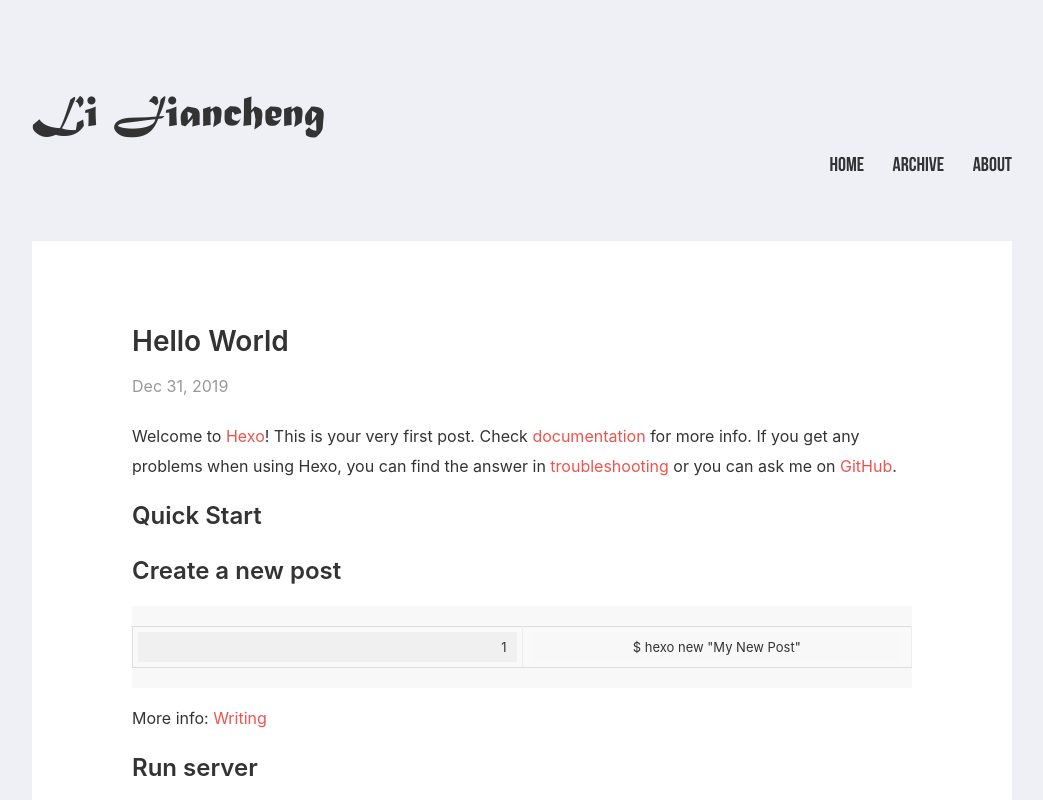
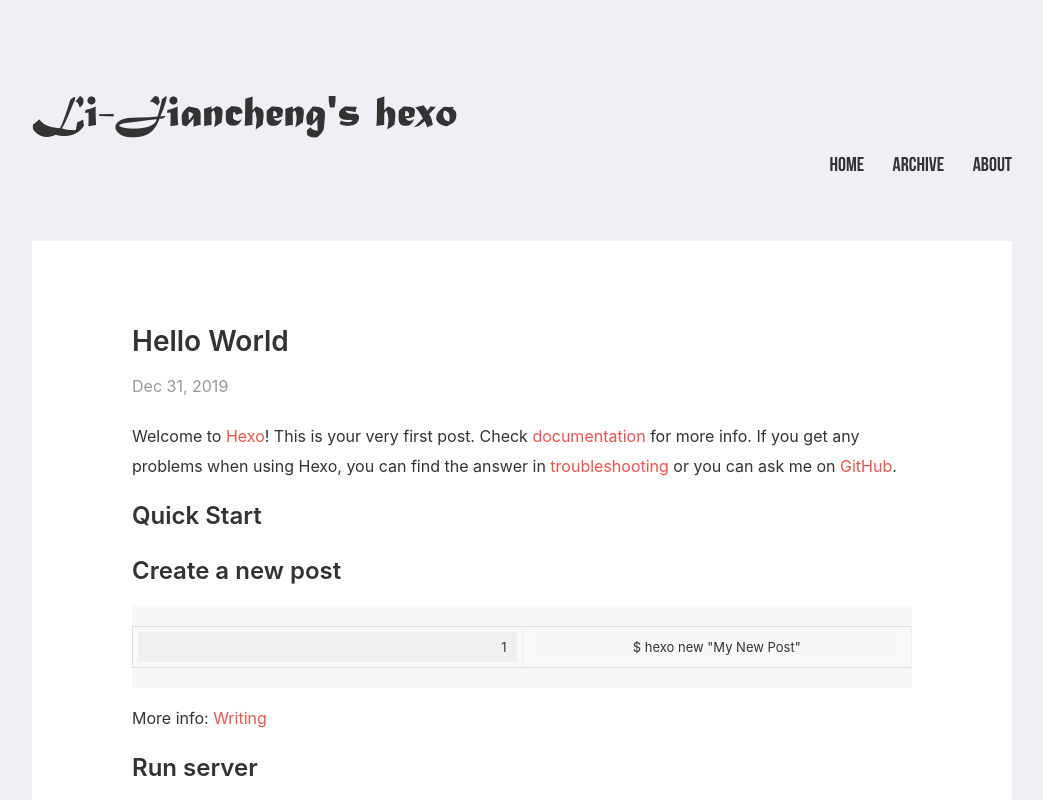
Before and after one commit to jc-Liiiii/li-jiancheng.github.io, a plain HTML site: page 2019/12/31/hello-world/index.html in a window 1280 px wide. Shown: the top 800 px of the page, without its empty margins (118-1161 px from the left). Drawn offline with nearby package versions, Linux system fonts and the light colour scheme; some icons are missing; a web font is replaced by a local one.

Commit message:
Site updated: 2020-01-04 14:54:12

```diff
--- a/2019/12/31/hello-world/index.html
+++ b/2019/12/31/hello-world/index.html
@@ -40,7 +40,7 @@
   <div id="container">
     <nav id="nav">
   <header class="header">
-    <a href="/" class="title">Li Jiancheng</a>
+    <a href="/" class="title">Li-Jiancheng&#39;s hexo</a>
   </header>
   <div class="ctnWrap">
     <div class="icons">
```
Also changed, not shown: archives/2019/12/index.html (+1 -1 lines), archives/2019/index.html (+1 -1 lines), archives/index.html (+1 -1 lines), categories/index.html (+1 -1 lines), index.html (+1 -1 lines).
